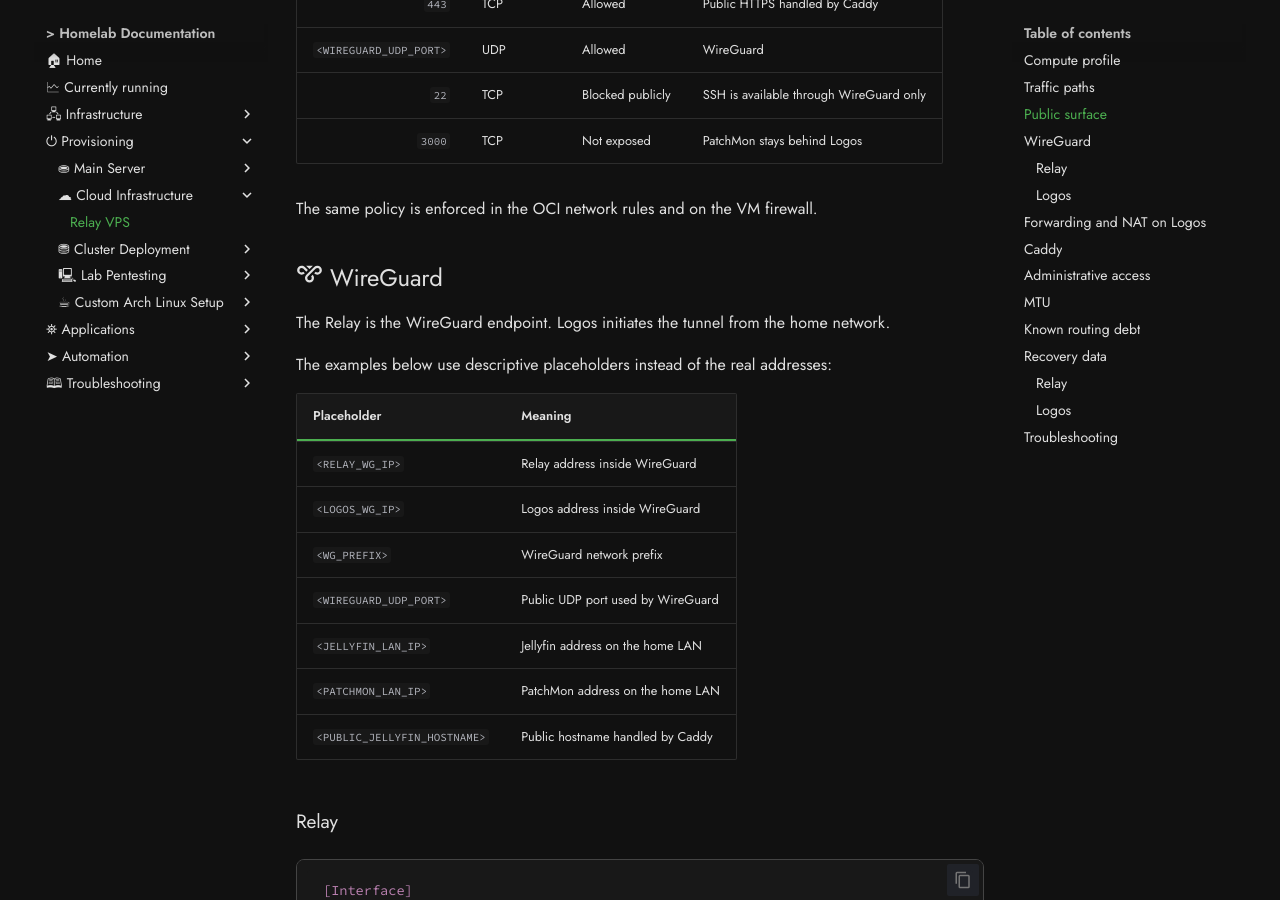
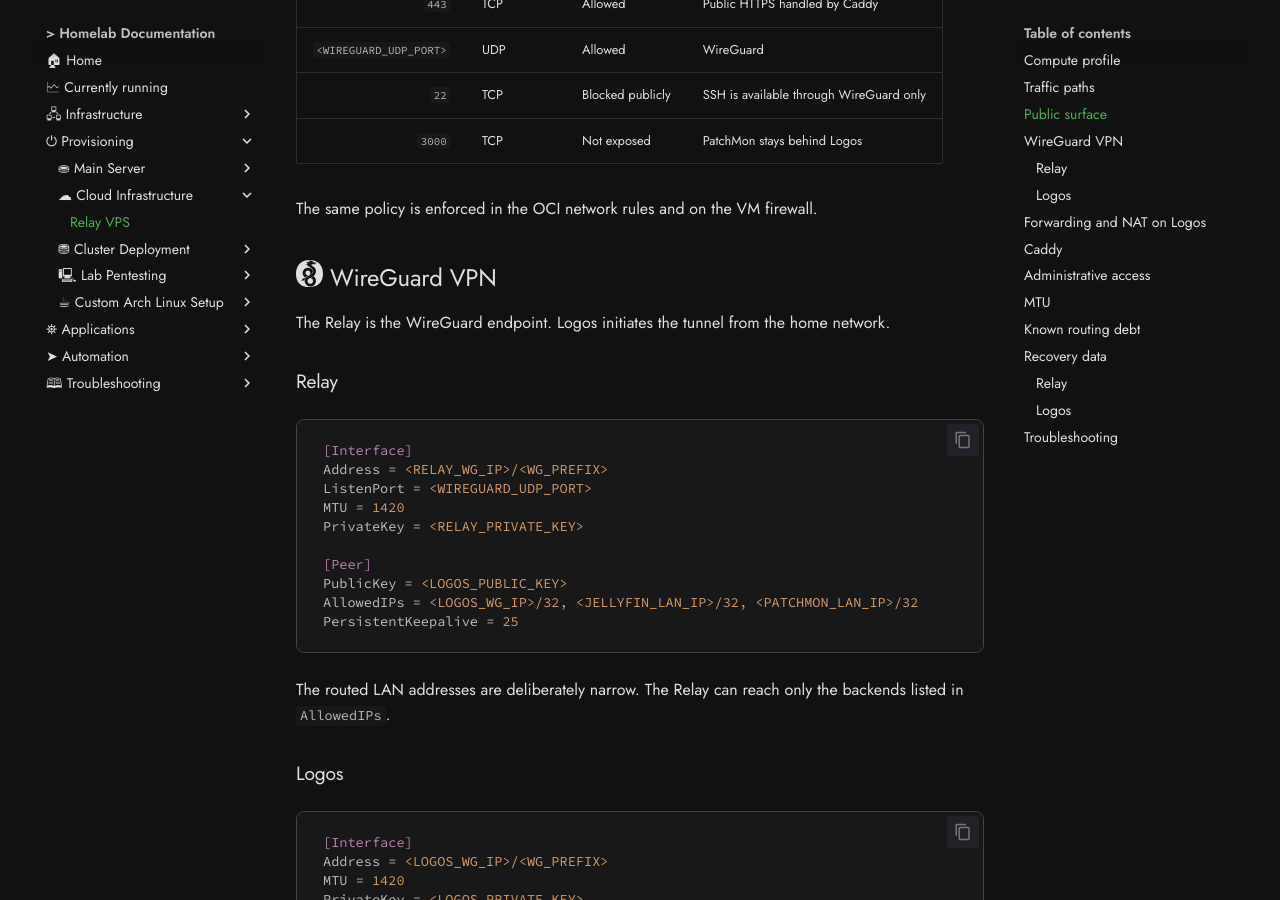
Before and after one commit to kCn3333/homelab, an MkDocs documentation site: the page built from docs/relay/relay.md, in a window 1280 px wide and 900 px high, scrolled down 1291 px. Built offline with MkDocs 1.6.1 and Material for MkDocs 9.7.7, drawn with Linux system fonts in a browser that asks for light colours; comment, search, counter and statistics services are not loaded.

Commit message:
docs: document relay vps

```diff
--- a/docs/relay/relay.md
+++ b/docs/relay/relay.md
@@ -43,21 +43,9 @@ Public HTTPS terminates on the Relay and is forwarded to Jellyfin through the tu
 
 The same policy is enforced in the OCI network rules and on the VM firewall.
 
-## :material-vpn: WireGuard
+## :simple-wireguard: WireGuard VPN
 
 The Relay is the WireGuard endpoint. Logos initiates the tunnel from the home network.
-
-The examples below use descriptive placeholders instead of the real addresses:
-
-| Placeholder | Meaning |
-|---|---|
-| `<RELAY_WG_IP>` | Relay address inside WireGuard |
-| `<LOGOS_WG_IP>` | Logos address inside WireGuard |
-| `<WG_PREFIX>` | WireGuard network prefix |
-| `<WIREGUARD_UDP_PORT>` | Public UDP port used by WireGuard |
-| `<JELLYFIN_LAN_IP>` | Jellyfin address on the home LAN |
-| `<PATCHMON_LAN_IP>` | PatchMon address on the home LAN |
-| `<PUBLIC_JELLYFIN_HOSTNAME>` | Public hostname handled by Caddy |
 
 ### Relay
 
```
